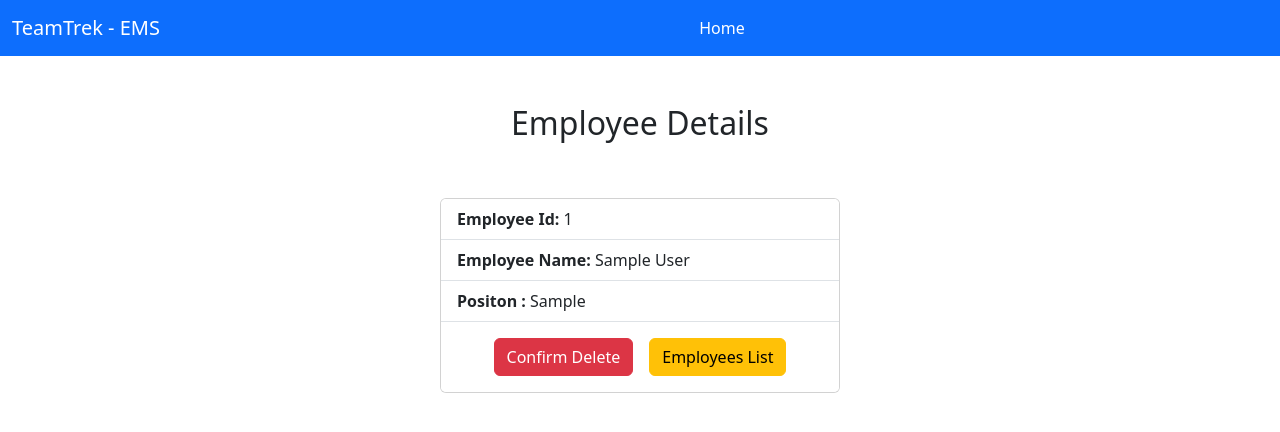
After one commit to sathish0305/Employee-Data-Management, a Django app: page /employee/delete/1/ in a window 1280 px wide. The commit adds this page. Shown: the top 432 px of the page. Run offline with Django 4.2, Linux system fonts and the light colour scheme; tables that the repository leaves empty hold one stand-in row (values such as "Sample post").

Commit message:
Employee Delete

```diff
--- /dev/null
+++ b/employeeApp/templates/employeeApp/employeedata_confirm_delete.html
@@ -0,0 +1,47 @@
+{% extends 'base.html' %}
+
+{% block content %}
+
+<div class="container mt-5 d-flex justify-content-center">
+<h2 class="mx-auto">Employee Details</h2>
+</div>
+<div class="card mx-auto mt-5" style="width: 25rem;">
+    <ul class="list-group list-group-flush">
+      <li class="list-group-item"><b>Employee Id:</b> {{ EmployeeDelete.employee_id }}</li>
+      <li class="list-group-item"><b>Employee Name:</b> {{ EmployeeDelete.employee_name }}</li>
+      <li class="list-group-item"><b>Positon :</b> {{ EmployeeDelete.position }}</li>
+      <li class="list-group-item d-flex justify-content-center">
+        <button type="button" class="btn m-2 btn-danger" data-bs-toggle="modal" data-bs-target="#staticBackdrop">
+            Confirm Delete
+        </button>
+        <a href="{% url 'empapp:list' %}" type="button" class="btn m-2 btn-warning">
+            Employees List
+        </a>
+      </li>
+    </ul>
+</div>
+
+
+<!-- Modal -->
+<div class="modal fade" id="staticBackdrop" data-bs-backdrop="static" data-bs-keyboard="false" tabindex="-1" aria-labelledby="staticBackdropLabel" aria-hidden="true">
+    <div class="modal-dialog">
+      <div class="modal-content">
+        <div class="modal-header">
+          <h1 class="modal-title fs-5" id="staticBackdropLabel">Confirm Delete</h1>
+          <button type="button" class="btn-close" data-bs-dismiss="modal" aria-label="Close"></button>
+        </div>
+        <div class="modal-body">
+          Do you want to delete {{ EmployeeDelete.employee_name }} ?
+        </div>
+        <div class="modal-footer">
+            <form method="POST">
+                {% csrf_token %}
+                <input class="btn btn-danger" type="submit" value="Delete">
+                <button type="button" class="btn btn-secondary" data-bs-dismiss="modal">Close</button>
+        </form>
+        </div>
+      </div>
+    </div>
+</div>
+
+{% endblock %}
--- a/employeeApp/templates/employeeApp/employeedata_list.html
+++ b/employeeApp/templates/employeeApp/employeedata_list.html
@@ -37,9 +37,9 @@
                     <a href="{% url 'empapp:update'  pk=employee.pk %}" class="btn btn-warning">
                         <i class="bi bi-pencil-square"></i>
                     </a>
-                    <button type="button" class="btn btn-danger">
+                    <a type="button" href="{% url 'empapp:delete' pk=employee.pk %}"   class="btn btn-danger">
                         <i class="bi bi-trash"></i>
-                    </button>
+                    </a>
                 </td>
                 </tr>
             {% endfor %}
--- a/employeeApp/urls.py
+++ b/employeeApp/urls.py
@@ -7,4 +7,5 @@ urlpatterns = [
     path('',views.EmployeeList.as_view(),name='list'),
     path('create/',views.EmployeeCreateView.as_view(),name='create'),
     path('update/<int:pk>/',views.EmployeeUpdateView.as_view(),name='update'),
-]
+    path('delete/<int:pk>/',views.EmployeeDeleteView.as_view(),name='delete'),
+    ]
--- a/employeeApp/views.py
+++ b/employeeApp/views.py
@@ -1,8 +1,9 @@
 from typing import Any
 from django.db.models.query import QuerySet
 from django.shortcuts import render
-from django.views.generic import ListView,CreateView,UpdateView
+from django.views.generic import ListView,CreateView,UpdateView,DeleteView
 from employeeApp.models import EmployeeData
+from django.urls import reverse_lazy
 
 # Create your views here.
 def index(request):
@@ -20,3 +21,8 @@ class EmployeeCreateView(CreateView):
 class EmployeeUpdateView(UpdateView):
     model = EmployeeData
     fields = '__all__'
+
+class EmployeeDeleteView(DeleteView):
+    context_object_name = 'EmployeeDelete'
+    model = EmployeeData
+    success_url = reverse_lazy('empapp:list')
```
